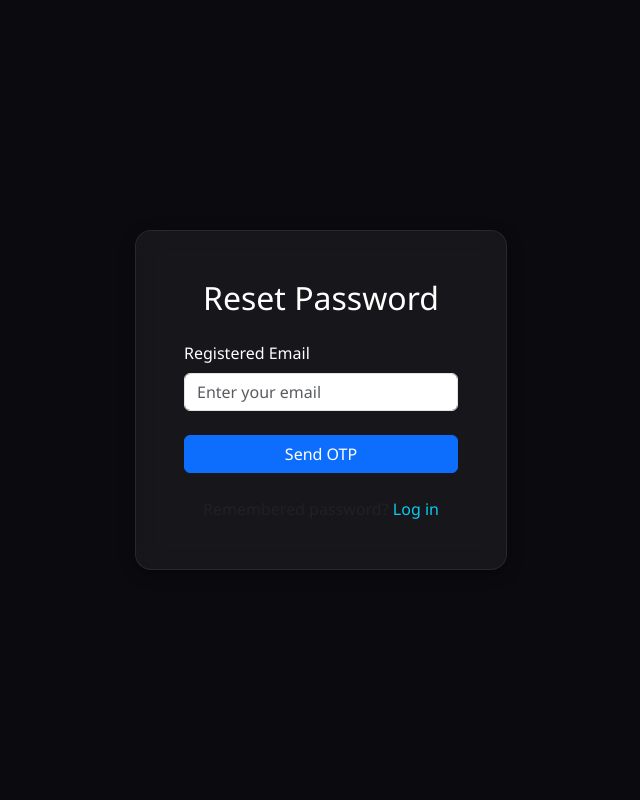
After one commit to prathmeshhalande1/CapstoneIQ, a Django app: page /accounts/forgot-password/ in a window 1280 px wide. The commit adds this page. Shown: the whole page, without its empty margins (319-959 px from the left). Run offline with Django 5.2, Linux system fonts and the light colour scheme; some libraries are stand-ins or nearby versions.

Commit message:
auth completed :- signup ,login,forgot password ,otpvarification panding miner ui change

```diff
--- a/apps/accounts/urls.py
+++ b/apps/accounts/urls.py
@@ -9,4 +9,6 @@ urlpatterns = [
     path('group/join/', views.join_group_view, name='join_group'),
     path('repository/save/', views.save_repository_view, name='save_repository'),
     path('',views.homeView,name='home'),
+    path('forgot-password/', views.forgot_password_view, name='forgotPassword'),
+    path('verify-otp/', views.verify_otp_view, name='verifyAccountOtp'),
 ]
--- a/apps/accounts/views.py
+++ b/apps/accounts/views.py
@@ -11,7 +11,6 @@ import uuid
 
 # mycreated models & services
 from .models import projectGroup, userProfile,Project, UserOTP ,GroupMembership
-from .services.qrGenerator import generate_group_qr
 
 def signupView(request):
     if request.method == 'POST':
@@ -99,7 +98,19 @@ def homeView(request):
     profile, _ = userProfile.objects.get_or_create(user=request.user)
     user_groups = projectGroup.objects.filter(
         Q(createdBy=request.user) | Q(group_members__student=profile)
+    ).select_related('createdBy').prefetch_related(
+        'group_members__student__user'
     ).distinct()
+    for group in user_groups:
+        participants = [group.createdBy]
+        participants.extend(
+            membership.student.user
+            for membership in group.group_members.all()
+            if membership.student.user_id != group.createdBy_id
+        )
+        group.chat_participants = participants
+        group.participant_count = len(participants)
+
     user_projects = profile.projects.all()
 
     context = {
@@ -146,6 +157,66 @@ def save_repository_view(request):
         )
   return redirect('home')
 
+
+def forgot_password_view(request):
+    if request.method == 'POST':
+        email = request.POST.get('email')
+        try:
+            user = User.objects.get(email=email)
+            otp = random.randint(100000, 999999)
+
+            # Store OTP and email in session
+            request.session['reset_otp'] = str(otp)
+            request.session['reset_email'] = email
+
+            # Send OTP email
+            send_mail(
+                subject='Your CapstoneIQ Password Reset OTP',
+                message=f'Your OTP code is {otp}. It is valid for 10 minutes.',
+                from_email=settings.DEFAULT_FROM_EMAIL,
+                recipient_list=[email],
+            )
+            messages.success(request, 'OTP has been sent to your email.')
+            return redirect('verifyAccountOtp')
+        except User.DoesNotExist:
+            messages.error(request, 'No account found with this email address.')
+
+    return render(request, 'accounts/forgetPassword.html')
+
+
+def verify_otp_view(request):
+    if request.method == 'POST':
+        otp_input = request.POST.get('otp')
+        new_password = request.POST.get('new_password')
+        confirm_password = request.POST.get('confirm_password')
+
+        session_otp = request.session.get('reset_otp')
+        email = request.session.get('reset_email')
+
+        if not session_otp or not email:
+            messages.error(request, 'Session expired. Please request OTP again.')
+            return redirect('forgotPassword')
+
+        if otp_input != session_otp:
+            messages.error(request, 'Invalid OTP code.')
+            return render(request, 'accounts/verifyAccountOtp.htmll')
+
+        if new_password != confirm_password:
+            messages.error(request, 'Passwords do not match.')
+            return render(request, 'accounts/verifyAccountOtp.html')
+
+        user = User.objects.get(email=email)
+        user.set_password(new_password)
+        user.save()
+
+        del request.session['reset_otp']
+        del request.session['reset_email']
+
+        messages.success(request, 'Password reset successful! Please log in.')
+        return redirect('login')
+
+    return render(request, 'accounts/verifyAccountOtp.html')
+
 def CreateProjectView(req):
     return render(req, 'accounts/createProject.html')
 def addProjectView(req):
--- /dev/null
+++ b/templates/accounts/forgetPassword.html
@@ -0,0 +1,48 @@
+{% load static %}
+<!DOCTYPE html>
+<html lang="en">
+
+<head>
+    <meta charset="UTF-8">
+    <meta name="viewport" content="width=device-width, initial-scale=1.0">
+    <title>Forgot Password - CapstoneIQ</title>
+    <link rel="stylesheet" href="{% static 'css/bootstrap.min.css' %}">
+    <link rel="stylesheet" href="{% static 'css/commen.css' %}">
+    <link rel="stylesheet" href="{% static 'css/otp.css' %}">
+</head>
+
+<body style="background-color: #0b0b0f; color: #fff;">
+
+    <div class="container d-flex justify-content-center align-items-center vh-100">
+        <div class="col-11 col-sm-8 col-md-6 col-lg-4">
+            <div class="glass p-4 p-md-5 rounded-4 text-center">
+                <h2 class="mb-4">Reset Password</h2>
+
+                {% if messages %}
+                {% for message in messages %}
+                <div class="alert alert-{{ message.tags|default:'info' }} py-2 text-start" role="alert">
+                    {{ message }}
+                </div>
+                {% endfor %}
+                {% endif %}
+
+                <form method="POST" action="{% url 'forgotPassword' %}">
+                    {% csrf_token %}
+                    <div class="mb-3 text-start">
+                        <label class="form-label">Registered Email</label>
+                        <input type="email" name="email" class="form-control" placeholder="Enter your email" required>
+                    </div>
+
+                    <button type="submit" class="btn btn-primary w-100 mt-2">Send OTP</button>
+                </form>
+
+                <div class="mt-4 text-muted">
+                    Remembered password? <a href="{% url 'login' %}" class="text-info text-decoration-none">Log in</a>
+                </div>
+            </div>
+        </div>
+    </div>
+
+</body>
+
+</html>
--- a/templates/accounts/login.html
+++ b/templates/accounts/login.html
@@ -21,6 +21,7 @@
                 {% for message in messages %}
                 <div class="">
                     {{ message }}
+                    Don't have an account? <a href="{% url 'forgotPassword' %}">forgot password</a>
                 </div>
                 {% endfor %}
                 {% endif %}
```
Also changed, not shown: apps/accounts/tests.py (+25 -1 lines), templates/accounts/verifyAccountOtp.html (added, +57 -0 lines), templates/components/chatWorkSpace.html (+16 -3 lines), templates/components/navbar.html (deleted, +0 -33 lines).
